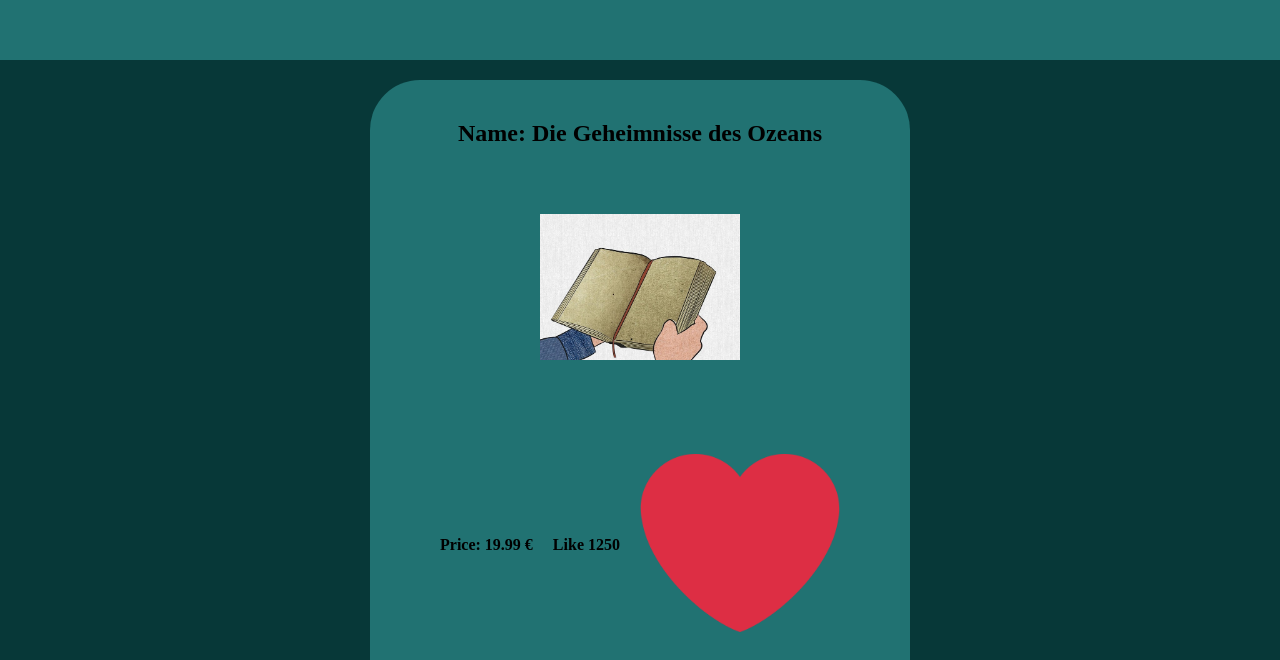
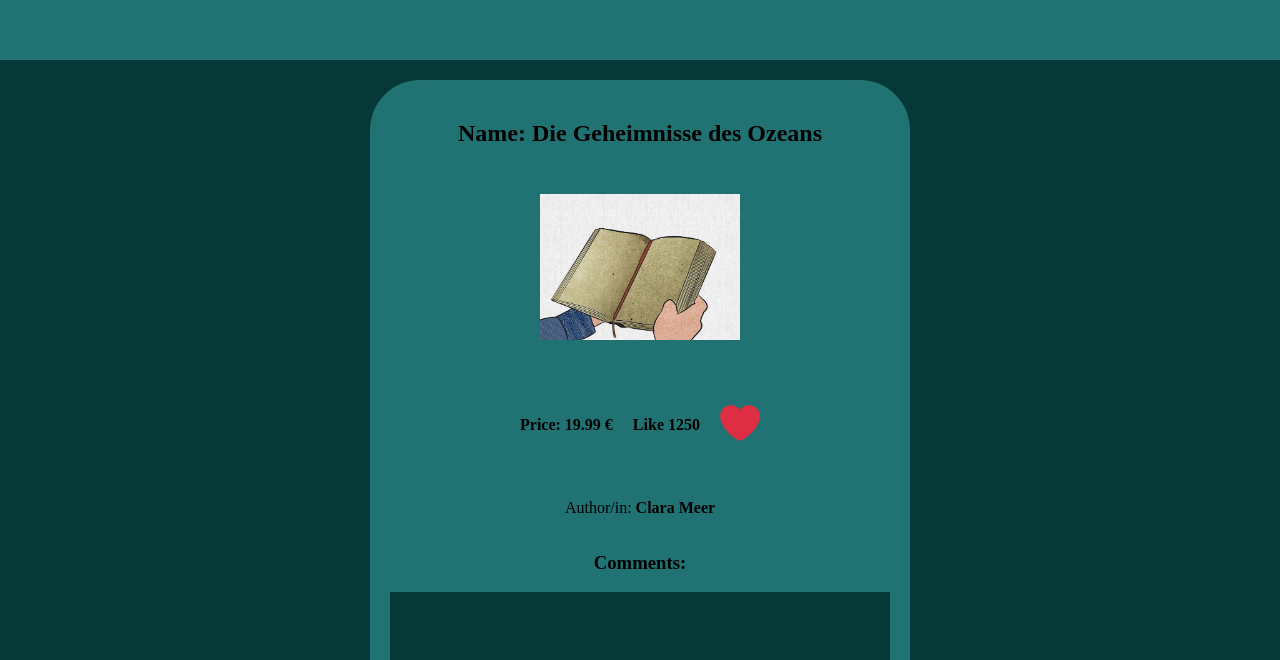
Before and after one commit to Kadir-Saliu/fotogram, a plain HTML site: page index.html in a window 1280 px wide. Shown: the part 140-800 px from the top of the page. Drawn offline with Linux system fonts and the light colour scheme.

Commit message:
edit css for the book  header img and heart img

```diff
--- a/style.css
+++ b/style.css
@@ -74,10 +74,15 @@ div {
   padding: 20px;
 }
 
-#content img {
+.header-img{
   width: 200px;
   height: 200px;
   object-fit: contain;
+}
+
+.heart-img{
+  width: 40px;
+  height: 40px;
 }
 
 input {
--- a/template.js
+++ b/template.js
@@ -1,10 +1,12 @@
 function getInformationTemplate(index) {
-  return `
-    <div class="books">
+  return /*html*/`
+
+
+    <article class="books">
 
         <h2>Name: ${books[index].name}</h2>
 
-         <img src="./img/book.jpg" alt="" srcset="">
+         <img class="header-img" src="./img/book.jpg" alt="" srcset="">
 
          <div class="liked">
           <p> <strong> Price: ${books[index].price} € </strong> </p>
@@ -29,14 +31,14 @@ function getInformationTemplate(index) {
         <button onclick="addComent(${index})" type="button">Kommentar hinzufügen</button>
 
 
-    </div>
+    </article>
     `;
 }
 
 function getLikedImgTemplate(index) {
   if (books[index].liked == true) {
-    return `<img onclick="likeUp(${index})" id="myImage"  src="./img/red-heart_.png" alt="">`;
+    return `<img class="heart-img" onclick="likeUp(${index})" id="myImage"  src="./img/red-heart_.png" alt="">`;
   } else {
-    return `<img onclick="likeDown(${index})" id="myImage"  src="./img/heart_.png" alt="">`;
+    return `<img class="heart-img" onclick="likeDown(${index})" id="myImage"  src="./img/heart_.png" alt="">`;
   }
 }
```
